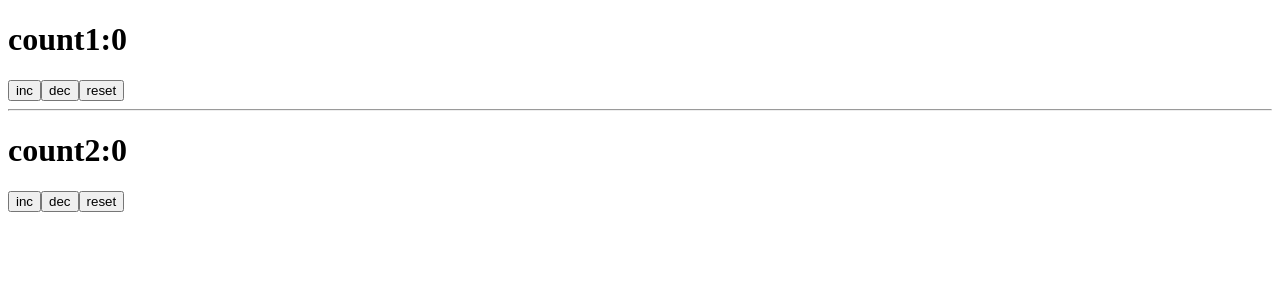
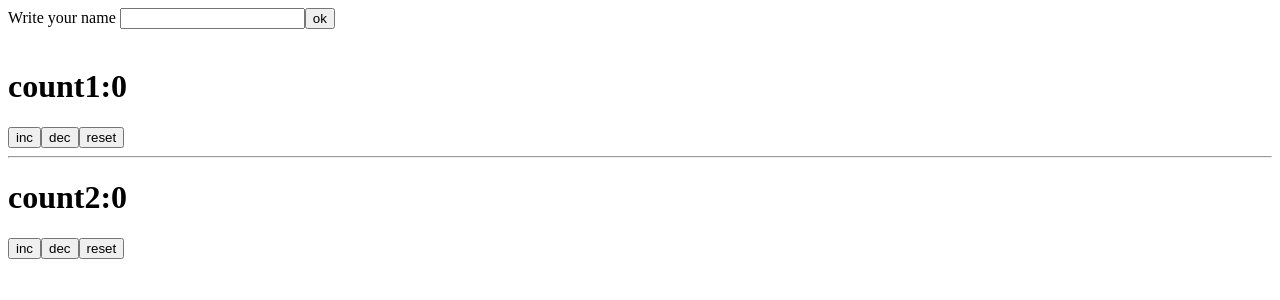
Before and after one commit to IhorZviahin/react2, a React (Create React App) app: page / in a window 1280 px wide. Shown: the top 300 px of the page. Built offline with nearby package versions, Linux system fonts and the light colour scheme.

Commit message:
redux, useRef

```diff
--- a/src/App.js
+++ b/src/App.js
@@ -1,9 +1,11 @@
-import {Counter} from "./components";
+import {Counter, Form} from "./components";
 
 function App() {
 
   return (
     <div>
+        <Form/>
+        <br/>
       <Counter/>
     </div>
   );
--- /dev/null
+++ b/src/components/Form.js
@@ -0,0 +1,17 @@
+import React, {useRef} from 'react';
+
+const Form = () => {
+
+    const nameInput = useRef()
+    const array = [];
+    console.log(array)
+
+    return (
+        <div>
+            <label>Write your name <input type="text" ref={nameInput}/></label>
+            <button onClick={()=>array.push(nameInput.current.value)}>ok</button>
+        </div>
+    );
+};
+
+export {Form};
--- a/src/components/index.js
+++ b/src/components/index.js
@@ -1 +1,2 @@
 export * from "./counter"
+export * from "./Form"
```
